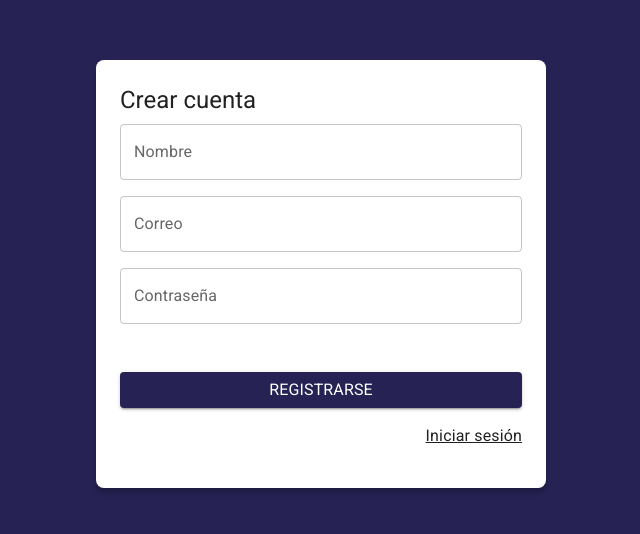
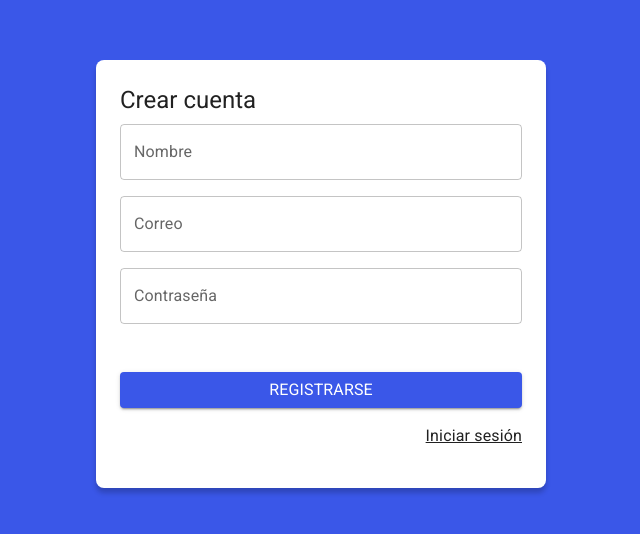
Before and after one commit to gerardoMundo/photo-blog, a React (Vite) app: page /auth/register in a window 1280 px wide. Shown: the part 126-660 px from the top of the page, without its empty margins (319-959 px from the left). Built offline with nearby package versions, Linux system fonts and the light colour scheme.

Commit message:
Instalación de Redux Toolkit y cambios en paleta de colores

```diff
--- a/package.json
+++ b/package.json
@@ -13,6 +13,7 @@
     "@emotion/styled": "^11.10.5",
     "@mui/icons-material": "^5.11.0",
     "@mui/material": "^5.11.4",
+    "@reduxjs/toolkit": "^1.9.1",
     "react": "^18.2.0",
     "react-dom": "^18.2.0",
     "react-router-dom": "^6.6.2"
@@ -21,13 +22,13 @@
     "@types/react": "^18.0.24",
     "@types/react-dom": "^18.0.8",
     "@vitejs/plugin-react": "^2.2.0",
-    "eslint": "^8.31.0",
+    "eslint": "^8.32.0",
     "eslint-config-airbnb": "^19.0.4",
     "eslint-config-airbnb-base": "^15.0.0",
     "eslint-config-prettier": "^8.5.0",
     "eslint-plugin-import": "^2.25.2",
     "eslint-plugin-jsx-a11y": "^6.5.1",
-    "eslint-plugin-react": "^7.32.0",
+    "eslint-plugin-react": "^7.32.1",
     "eslint-plugin-react-hooks": "^4.3.0",
     "prettier": "2.8.2",
     "vite": "^3.2.3"
--- a/src/theme/mainTheme.js
+++ b/src/theme/mainTheme.js
@@ -1,16 +1,16 @@
-import { createTheme } from "@mui/material"
-import {red} from '@mui/material/colors';
+import { createTheme } from '@mui/material';
+import { red } from '@mui/material/colors';
 
 export const mainTheme = createTheme({
-    palette: {
+  palette: {
     primary: {
-        main: "#262254"
+      main: '#3A57E8',
     },
     secondary: {
-        main: "#543884"
+      main: '#543884',
     },
     error: {
-        main: red.A400
-    }
-    }
-})
+      main: red.A400,
+    },
+  },
+});
--- a/src/ui/components/NavBar.jsx
+++ b/src/ui/components/NavBar.jsx
@@ -20,7 +20,7 @@ export const NavBar = ({ drawerWidth }) => {
         </IconButton>
         <Grid container justifyContent='space-between' alignItems='center'>
           <Typography variant='h6' noWrap component='div'>
-            JournalApp
+            FotoBlogg
           </Typography>
 
           <IconButton>
```
Also changed, not shown: 1 other file (tests, documents, lock files or other folders).
